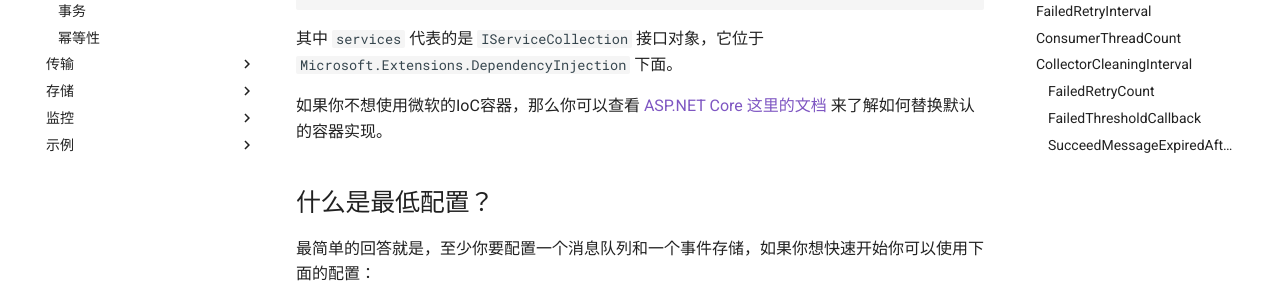
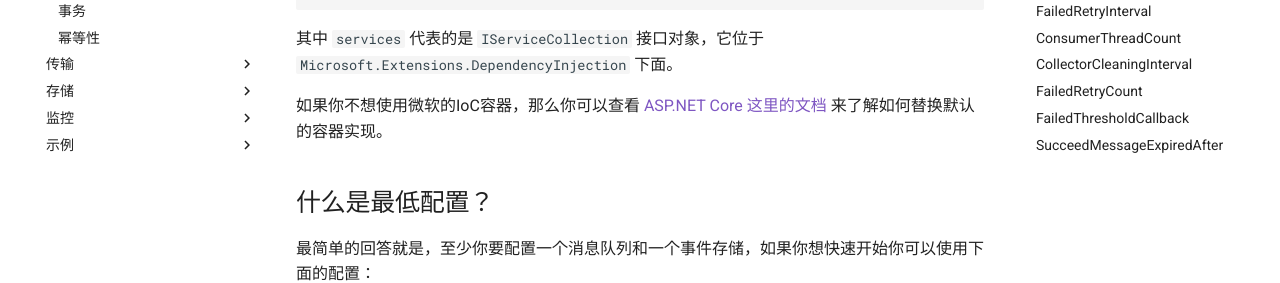
Before and after one commit to dotnetcore/CAP, an MkDocs documentation site: the page built from docs/content/user-guide/zh/cap/configuration.md, in a window 1280 px wide. Shown: the part 337-620 px from the top of the page. Built offline with MkDocs 1.6.1 and Material for MkDocs 9.7.7, drawn with Linux system fonts in a browser that asks for light colours; comment, search, counter and statistics services are not loaded.

Commit message:
Update docs.

```diff
--- a/docs/content/user-guide/zh/cap/configuration.md
+++ b/docs/content/user-guide/zh/cap/configuration.md
@@ -92,7 +92,7 @@ services.AddCap(config =>
 
 消费者线程并行处理消息的线程数，当这个值大于1时，将不能保证消息执行的顺序。
 
-### CollectorCleaningInterval
+#### CollectorCleaningInterval
 
 默认值：300 秒
 
```
Also changed, not shown: docs/content/user-guide/en/cap/configuration.md (+1 -1 lines).
